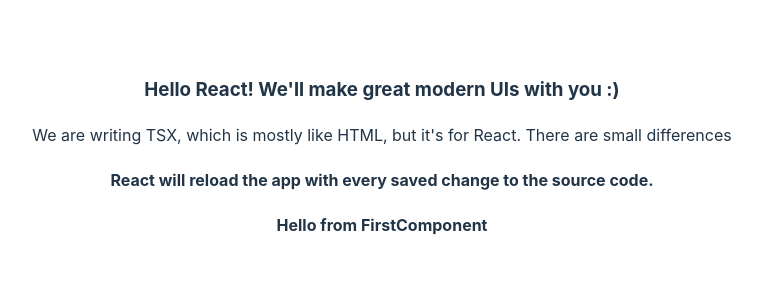
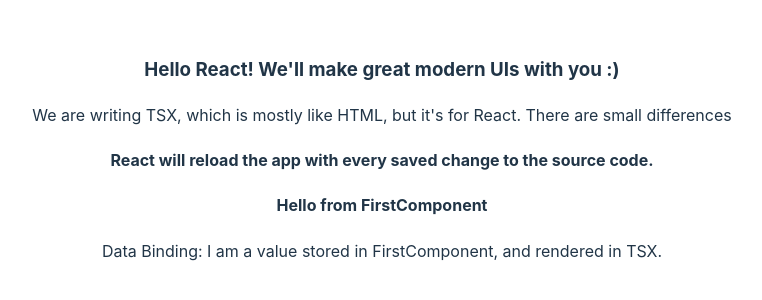
Before and after one commit to Acohen455/FrontEndDemos, a React (Vite) app in the folder React/hello-react/: page / in a window 1280 px wide. Shown: the part 242-542 px from the top of the page, without its empty margins (258-1020 px from the left). Built offline with nearby package versions, Linux system fonts and the light colour scheme.

Commit message:
FirstCOmponent

```diff
--- a/React/hello-react/src/App.tsx
+++ b/React/hello-react/src/App.tsx
@@ -1,6 +1,3 @@
-import { useState } from 'react'
-import reactLogo from './assets/react.svg'
-import viteLogo from '/vite.svg'
 import './App.css'
 import { FirstComponent } from './Components/FirstComponent'
 
--- a/React/hello-react/src/Components/FirstComponent.tsx
+++ b/React/hello-react/src/Components/FirstComponent.tsx
@@ -8,11 +8,15 @@
     -Basically we're defining what datatype this function returns */
 export const FirstComponent:React.FC = () => {
 
+    //We can define variables and logic in the space above the return()
+    const message:string = "I am a value stored in FirstComponent, and rendered in TSX."
 
+    //we can use {data binding} to render variable values onto our view
 
     return(
         <>
             <h4>Hello from FirstComponent</h4>
+            <p>Data Binding: {message}</p>
         </>
     )
 
```
